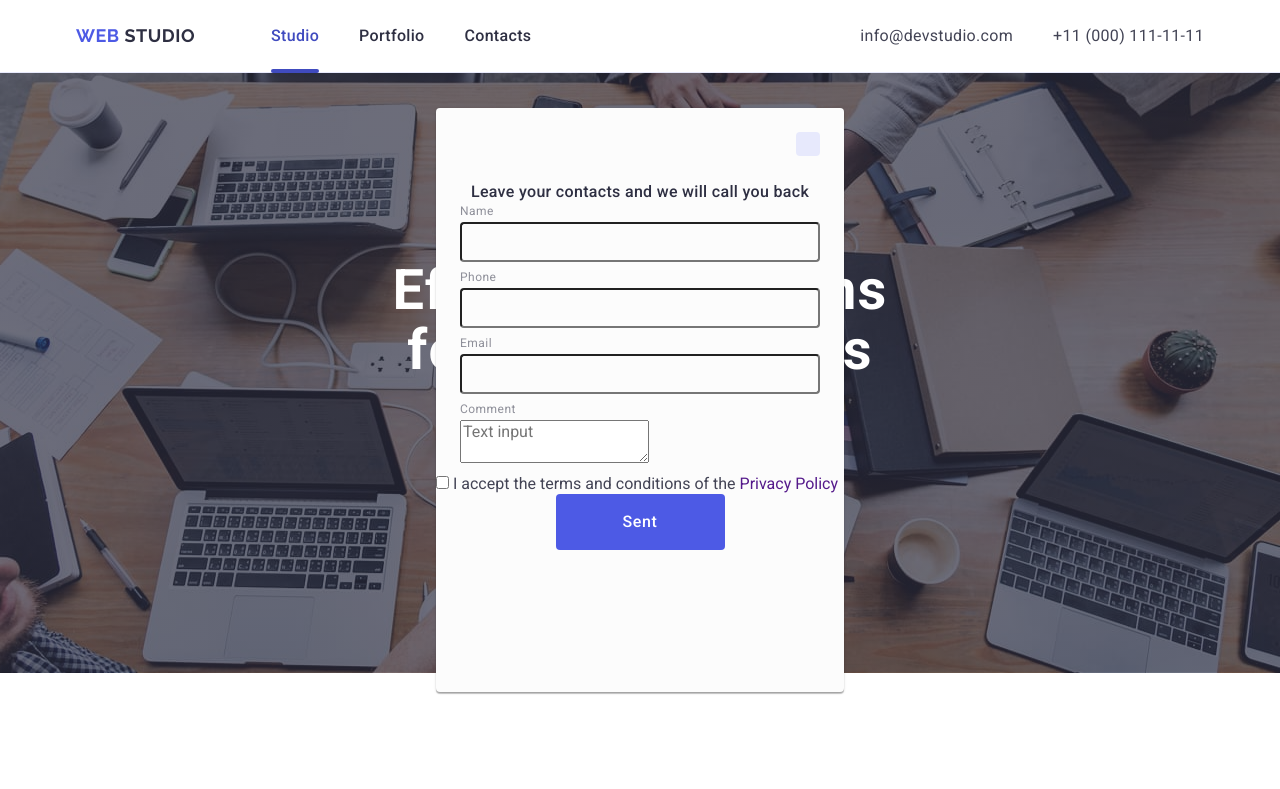
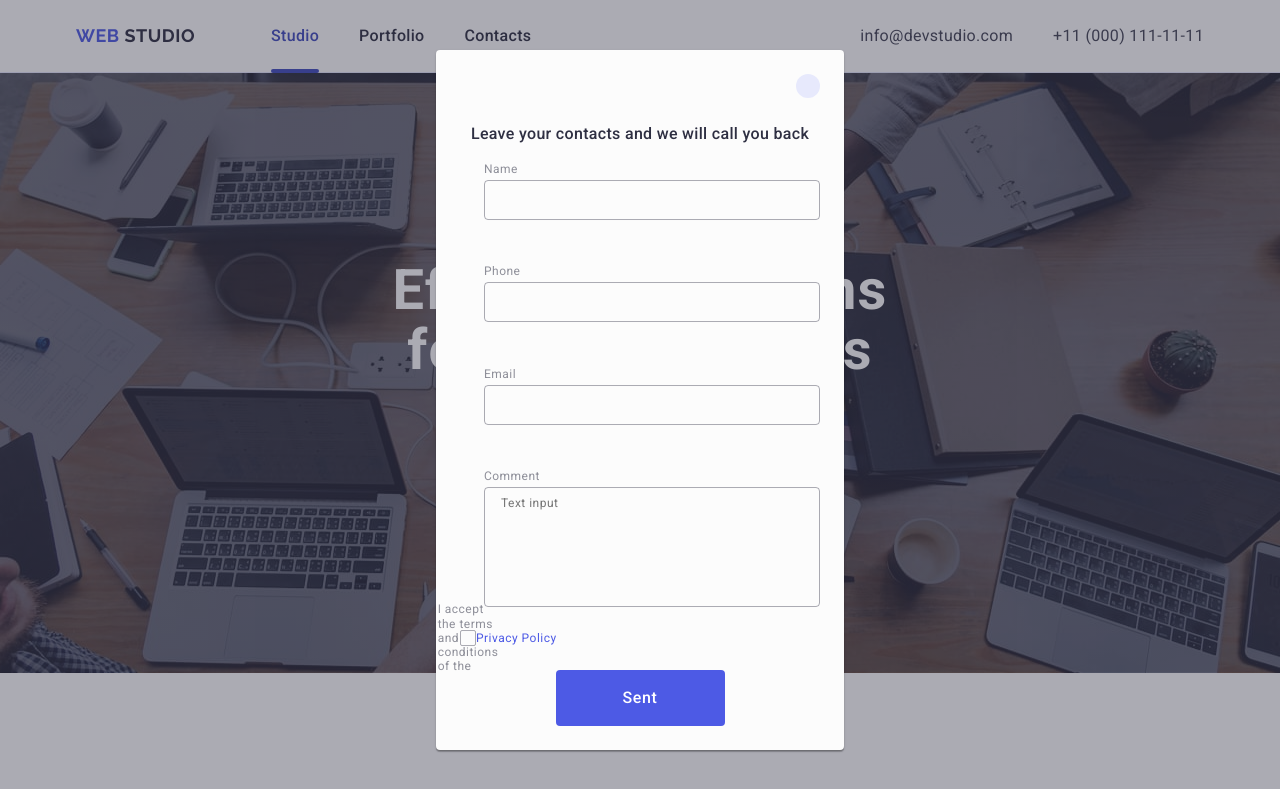
Before and after one commit to marynaboholiubova/goit-markup-hw-05, a plain HTML site: page index.html in a window 1280 px wide. Shown: the top 789 px of the page. Drawn offline with nearby package versions, Linux system fonts and the light colour scheme.

Commit message:
update styles.css, icon.svg, index.html

```diff
--- a/css/styles.css
+++ b/css/styles.css
@@ -477,19 +477,63 @@ background-color: #31d0aa;
 .footer-icon{
 fill:#f4f4fd;
 }
-.subscribe-form{
-position: relative;
-margin-left: auto;
 
+.footer-form{
+display: flex;
+gap: 24px;
 }
 .subscribe{
+margin-bottom: 16px;
 font-weight: 500;
 font-size: 16px;
 line-height: 1.5;
 letter-spacing: 0.02em;
 color: #fff;
 }
+.subscribe-form{
+position: relative;
+margin-left: auto;
+}
+.footer-label-field{
+width: 264px;
+height: 40px;
+border: 1px solid #ffffff;
+background-color: transparent;
+font-size: 12px;
+line-height: 2;
+letter-spacing: 0.04em;
+padding-left: 16px;
+box-shadow: 0px 4px 4px rgba(0, 0, 0, 0.15);
+border-radius: 4px;
+color: #ffffff;
+}
+.input::placeholder{
+color: #ffffff;
+}
+.button-subscribe{
+font-family: "Roboto", sans-serif;
+font-size: 16px;
+font-weight: 500;
+line-height: 1.5;
+letter-spacing: 0.04em;
+border: none;
+border-radius: 4px;
+min-width: 165px;
+height: 40px;
+display: flex;
+justify-content: center;
+align-items: center;
+color: #ffffff;
+cursor: pointer;
+background-color: #4D5AE5;
+}
+.footer-subscribe-icon{
+ margin-left: 16px;
+}
 
+.footer-label{
+
+}
 
 .backdrop{
 position: fixed;
@@ -498,7 +542,7 @@ left: 0;
 width: 100%;
 height: 100%;
 
-background-color: rgba(46, 47, 66, 0.4)
+background-color: rgba(46, 47, 66, 0.4);
 opacity: 0;
 visibility: hidden;
 pointer-events: none;
@@ -517,7 +561,7 @@ visibility 250ms cubic-bezier(0.4, 0, 0.2, 1);
 position: absolute;
 top: 50%;
 left: 50%;
-
+padding: 72px 24px 24px 24px;
 width: 408px;
 min-height: 584px;
 border-radius: 4px;
@@ -537,36 +581,51 @@ line-height: 1.5;
 letter-spacing: 0.02em;
 text-align: center;
 color: #2e2f42;
-padding-top: 72px;
-padding-left: 24px;
-padding-right: 24px;
+letter-spacing: 0.02em;
+margin-bottom: 16px;
 }
 .modal-close-btn{
 position: absolute;
+display: flex;
+align-items: center;
+justify-content: center;
 border-radius: 4px;
 top: 24px;
 right: 24px;
 background-color: #E7E9FC;
 height: 24px;
 width: 24px;
+border: 1px solid rgba(0, 0, 0, 0.1);
+border-radius: 50%;
+padding: 0;
 stroke: #000000;
 cursor: pointer;
 border: none;
+transition: background-color 250ms cubic-bezier(0.4, 0, 0.2, 1),
+ border 250ms cubic-bezier(0.4, 0, 0.2, 1);
+}
+.modal-close-btn:hover,
+.modal-close-btn:focus{
+background-color: #404bbf;
+border: none;
 }
 .modal-close-btn-icon{
- position: absolute;
- top: 50%;
- left: 16px;
+ transition: fill 250ms cubic-bezier(0.4, 0, 0.2, 1);
+ transform: translateY(-50%);
+}
+.modal-close-btn-icon:focus{
+fill: #ffffff;
 }
 .form-field-wrapper{
 position: relative;
-margin-bottom: 8px;
 margin-left: 24px;
+margin-bottom: 16px
 }
 .label-field{
 display: block;
+font-size: 12px;
+line-height: 1.17;
 font-weight: 400;
-font-size: 12px;
 line-height: 1.16667;
 letter-spacing: 0.04em;
 color: #8e8f99;
@@ -578,14 +637,66 @@ margin-bottom: 4px;
 
 .text-field{
 border-radius: 4px;
-width: 360px;
+width: 100%;
 height: 40px;
+border: 1px solid rgba(46, 47, 66, 0.4);
 background-color: transparent;
-padding-left: 62px;
+padding-left: 38px;
+outline: transparent;
+transition: border-color 250ms cubic-bezier(0.4, 0, 0.2, 1);
 }
 .text-field:focus{
   border-color: #4D5AE5;
 }
+.text-area{
+width: 100%;
+height: 120px;
+font-size: 12px;
+line-height: 1.17;
+letter-spacing: 0.04em;
+color: rgba(46, 47, 66, 0.4);
+border: 1px solid rgba(46, 47, 66, 0.4);
+border-radius: 4px;
+background-color: transparent;
+padding: 8px 16px;
+outline: transparent;
+resize: none;
+transition: border-color 250ms cubic-bezier(0.4, 0, 0.2, 1);
+}
+.text-area:focus{
+border-color: #4D5AE5;
+}
+.agreement{
+margin-bottom: 24px;
+}
+
+.visually-hidden{
+
+}
+.text-agreement{
+font-size: 12px;
+line-height: 1.17;
+letter-spacing: 0.04em;
+color: #8e8f99;
+}
+.privacy-span{
+ width: 16px;
+ height: 16px;
+ border: 1px solid rgba(46, 47, 66, 0.4);
+ border-radius: 2px;
+ background-color 250ms cubic-bezier(0.4, 0, 0.2, 1);
+ display: inline-flex;
+ align-items: center;
+justify-content: center;
+fill: transparent;
+}
+.icon-afreement{
+
+}
+.accent{
+color: #4d5ae5;;
+}
+
 .button-primary{
 cursor: pointer;
     background-color: #4D5AE5;
@@ -601,7 +712,3 @@ cursor: pointer;
     margin: 0 auto;
     transition: background-color 250ms cubic-bezier(0.4, 0, 0.2, 1);
 }
-.button-primary:hover,
-.button-primary:focus{
-    background-color: #404BBF;
- }
--- a/index.html
+++ b/index.html
@@ -475,13 +475,18 @@
                         </li>
                     </Ul>
                     <div class="subscribe-form">
+                <div class="footer-form-field">
                     <p class="subscribe">Subscribe</p>
-                    <div class="footer-form-field">
-
-                    <textarea name="email" id="comment" placeholder="Email"></textarea>
+                    <form class="footer-form">
+                    <label class="footer-label" for="useremail">
+                    <input class="footer-label-field" type="email" id="email" placeholder="email">
+                    <button class="button-subscribe" type="submit">Subscribe
                     <svg class="footer-subscribe-icon" width="24" height="24">
-                      <use href="./images/icons.svg#icon-send"></use>
+                    <use href="./images/icons.svg#icon-send"></use>
                     </svg>
+                    </button>
+                    </label>
+                    </form>
                     </div>
                     </div>
             </div>
@@ -492,25 +497,24 @@
  <div class="backdrop is-open" >
         <div class="modal">
          <p class="popup-description">Leave your contacts and we will call you back</p>
-         <button class="modal-close-btn" type="button" data-modal-close>
-
-<svg class="modal-close-btn-icon" width="24" height="24"><use href="./images/icons.svg#icon-close"></use>
-</svg>
+         <button class="modal-close-btn" type="button">
+        <svg class="modal-close-btn-icon" width="8" height="8"><use href="./images/icons.svg#icon-close"></use>
+        </svg>
         </button>
         <form>
         <div class="form-field-wrapper">
-<label class="label-field" for="username">Name</label>
+<label class="label-field" for="user-name">Name</label>
 <div class="field-wrapper">
-<input class="text-field" type="name" id="username" name="username">
-<svg class="modal-close-btn-icon" width="24" height="24"><use href="./images/icons.svg#icon-person"></use>
+<input class="text-field" type="text" id="user-name" name="user-name">
+<svg class="modal-close-btn-icon" width="18" height="24"><use href="./images/icons.svg#icon-person"></use>
 </svg>
 </div>
         </div>
         <div class="form-field-wrapper" >
 <label class="label-field" for="usertel">Phone</label>
 <div class="field-wrapper">
-<input class="text-field" type="phone" id="usertel" name="usertel">
-<svg class="modal-close-btn-icon" width="24" height="24"><use href="./images/icons.svg#icon-phone"></use>
+<input class="text-field" type="tel" id="usertel" name="usertel">
+<svg class="modal-close-btn-icon" width="18" height="24"><use href="./images/icons.svg#icon-phone"></use>
 </svg>
 </div>
         </div>
@@ -518,17 +522,18 @@
 <label class="label-field" for="useremail">Email</label>
 <div class="field-wrapper">
 <input class="text-field" type="email" id="usereimail" name="useremeil">
- <svg class="modal-close-btn-icon" width="24" height="24"><use href="./images/icons.svg#icon-email"></use>
+ <svg class="modal-close-btn-icon" width="18" height="24"><use href="./images/icons.svg#icon-email"></use>
 </svg>
 </div>
         </div>
          <div class="form-field-wrapper">
-<label class="label-field" for="comment">Comment</label>
-<textarea name="comment" id="comment" placeholder="Text input"></textarea>
+<label class="label-field" for="user-comment">Comment</label>
+<textarea class="text-area" name="user-comment" id="user-comment" placeholder="Text input"></textarea>
         </div>
-        <div>
-<input type="checkbox" id="policy" name="policy" value="true">
-<label for="policy">I accept the terms and conditions of the <a href="" class="accent">Privacy Policy</a></label>
+        <div class="agreement">
+<input class="text-privacy visually-hidden" type="checkbox" id="user-privacy" name="user-privacy" value="true">
+<label class="text-agreement" for="user-privacy"><span class="privacy-span"><svg class="icon-afreement" width="10" height="8"><use href="./images/icons.svg#icon-Checkbox"></use>
+</svg>I accept the terms and conditions of the</span><a href="" class="accent">Privacy Policy</a></label>
         </div>
 
 <button class="button-primary" type="submit">Sent</button>
```
Also changed, not shown: icons-icons.svg. Lines whose indentation alone changed are shown as unchanged.
